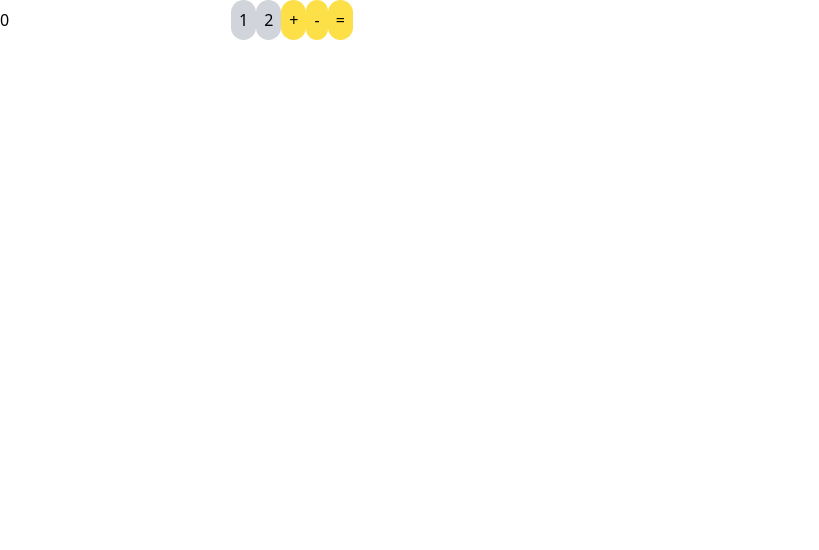
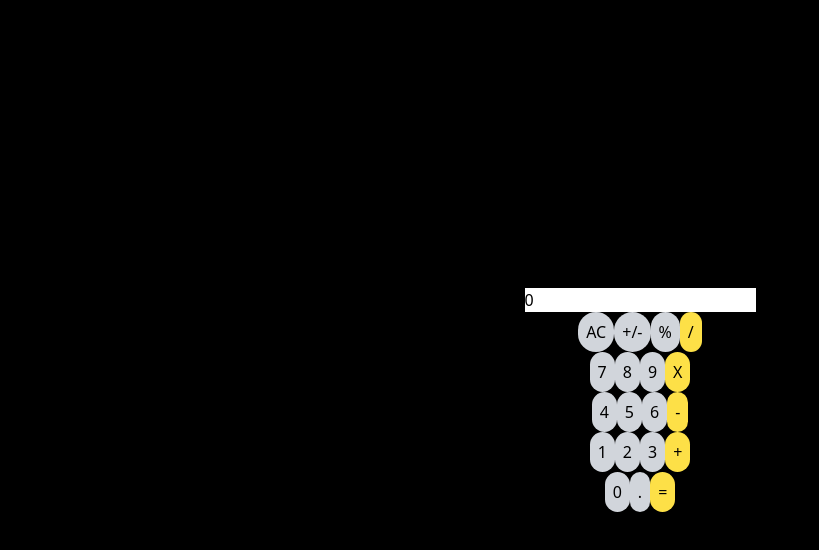
Before and after one commit to shwetank-1708/calculator, a React (Vite) app: page / in a window 1280 px wide. Shown: the top 550 px of the page, without its empty margins (0-819 px from the left). Built offline with nearby package versions, Linux system fonts and the light colour scheme.

Commit message:
Added Modifications

```diff
--- a/src/App.tsx
+++ b/src/App.tsx
@@ -245,16 +245,95 @@ const App = () => {
     if (operation == "+") {
       result = first + second;
       setValue(result);
+    } else if (operation == "-") {
+      result = first - second;
+      setValue(result);
+    } else if (operation == "*") {
+      result = first * second;
+      setValue(result);
+    } else if (operation == "/") {
+      result = first / second;
+      setValue(result);
     }
   };
 
   return (
+    <div className="bg-black h-[100vh] flex justify-center items-center flex-col">
       <div>
         <input
           type="number"
           onChange={(e) => setValue(Number(e.target.value))}
           value={value}
         />
+      </div>
+
+      <div>
+        <button className="bg-gray-300 p-2 rounded-full">AC</button>
+        <button className="bg-gray-300 p-2 rounded-full">+/-</button>
+        <button className="bg-gray-300 p-2 rounded-full">%</button>
+        <button
+          onClick={() => operationClicked("/")}
+          className="bg-yellow-300 p-2 rounded-full"
+        >
+          /
+        </button>
+      </div>
+
+      <div>
+        <button
+          onClick={() => numberClicked(7)}
+          className="bg-gray-300 p-2 rounded-full"
+        >
+          7
+        </button>
+        <button
+          onClick={() => numberClicked(8)}
+          className="bg-gray-300 p-2 rounded-full"
+        >
+          8
+        </button>
+        <button
+          onClick={() => numberClicked(9)}
+          className="bg-gray-300 p-2 rounded-full"
+        >
+          9
+        </button>
+        <button
+          onClick={() => operationClicked("*")}
+          className="bg-yellow-300 p-2 rounded-full"
+        >
+          X
+        </button>
+      </div>
+
+      <div>
+        <button
+          onClick={() => numberClicked(4)}
+          className="bg-gray-300 p-2 rounded-full"
+        >
+          4
+        </button>
+        <button
+          onClick={() => numberClicked(5)}
+          className="bg-gray-300 p-2 rounded-full"
+        >
+          5
+        </button>
+        <button
+          onClick={() => numberClicked(6)}
+          className="bg-gray-300 p-2 rounded-full"
+        >
+          6
+        </button>
+        <button
+          onClick={() => operationClicked("-")}
+          className="bg-yellow-300 p-2 rounded-full"
+        >
+          -
+        </button>
+      </div>
+
+      <div>
         <button
           onClick={() => numberClicked(1)}
           className="bg-gray-300 p-2 rounded-full"
@@ -268,16 +347,31 @@ const App = () => {
           2
         </button>
         <button
+          onClick={() => numberClicked(3)}
+          className="bg-gray-300 p-2 rounded-full"
+        >
+          3
+        </button>
+        <button
           onClick={() => operationClicked("+")}
           className="bg-yellow-300 p-2 rounded-full"
         >
           +
         </button>
+      </div>
+
+      <div>
         <button
-        onClick={() => operationClicked("-")}
-        className="bg-yellow-300 p-2 rounded-full"
+          onClick={() => numberClicked(0)}
+          className="bg-gray-300 p-2 rounded-full"
         >
-        -
+          0
+        </button>
+        <button
+          onClick={() => numberClicked(3)}
+          className="bg-gray-300 p-2 rounded-full"
+        >
+          .
         </button>
         <button
           onClick={() => calResult()}
@@ -286,6 +380,7 @@ const App = () => {
           =
         </button>
       </div>
+    </div>
   );
 };
 
```
Lines whose indentation alone changed are shown as unchanged.
